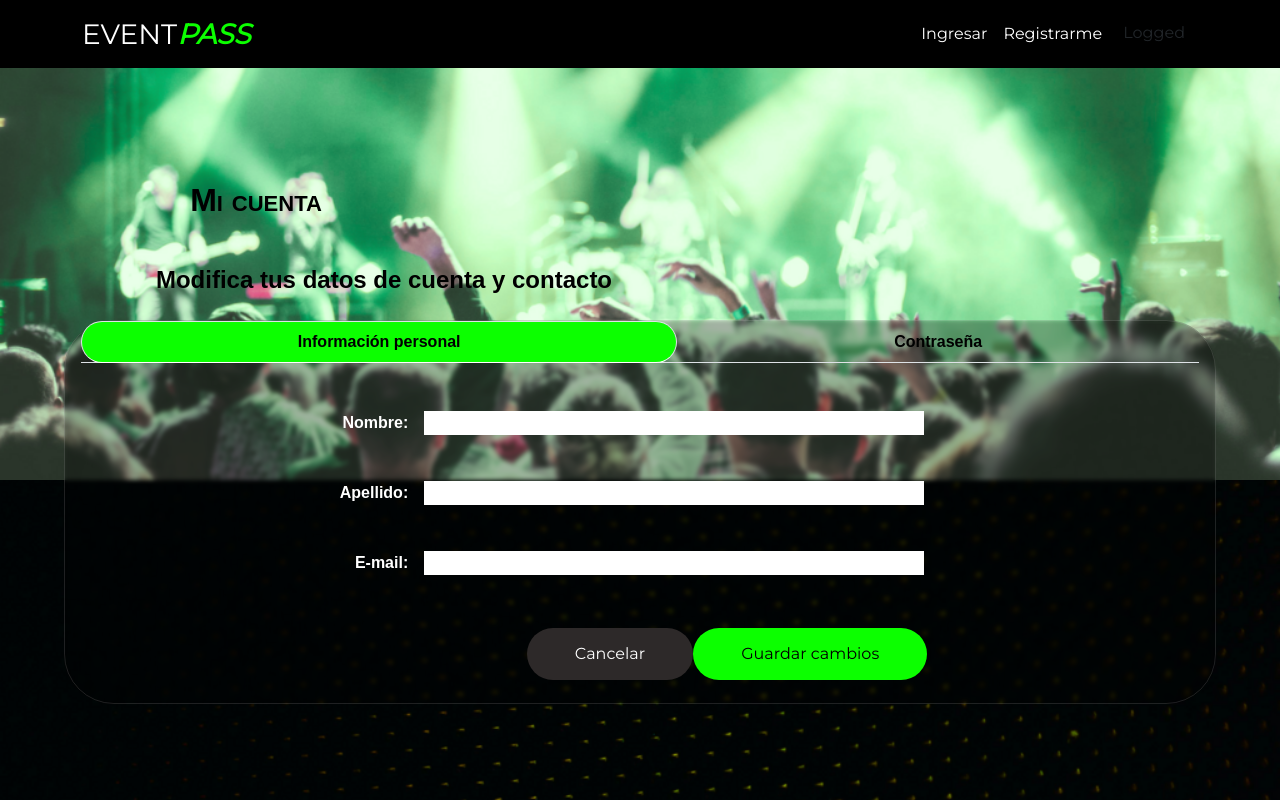
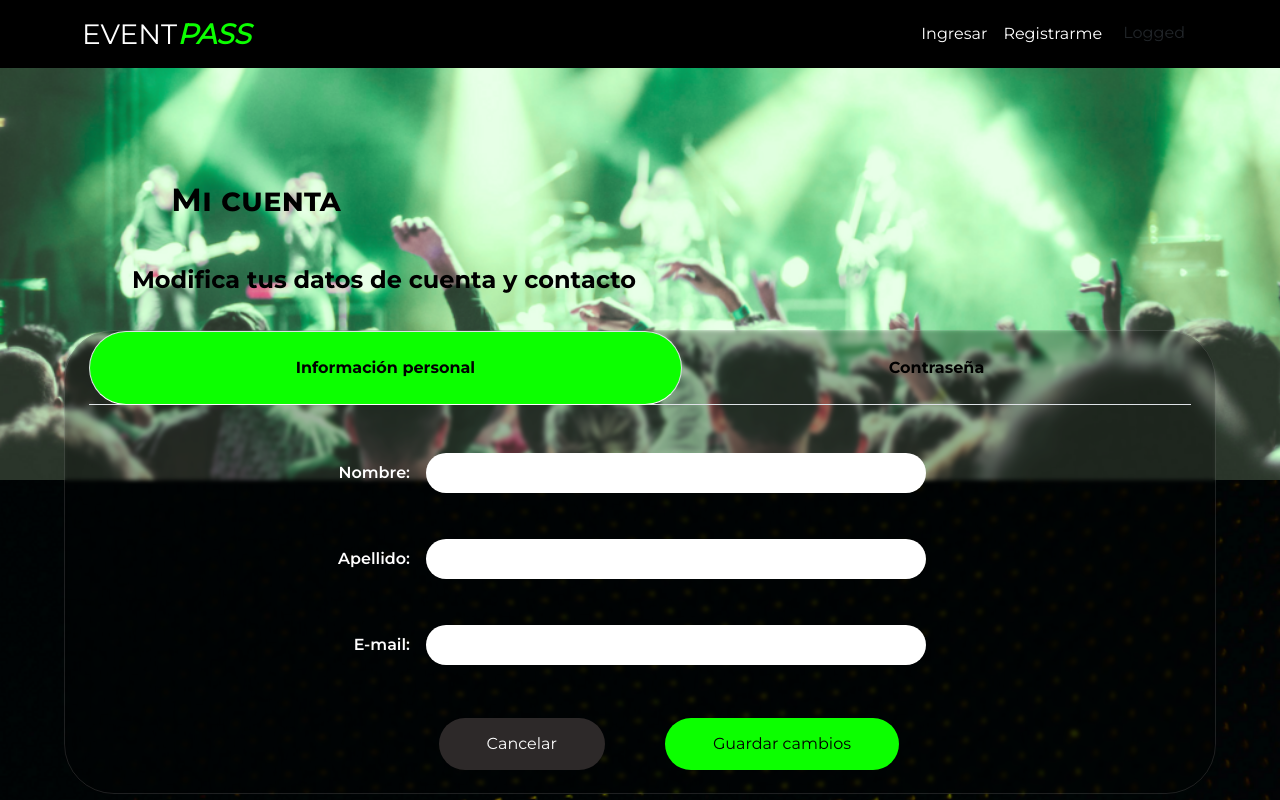
Before and after one commit to emmadamico/23644-grupo2-eventpass, a React (Create React App) app: page /profile in a window 1280 px wide. Shown: the top 800 px of the page. Built offline with nearby package versions, Linux system fonts and the light colour scheme.

Commit message:
se agrega uso de variables css

```diff
--- a/src/pages/Profile.jsx
+++ b/src/pages/Profile.jsx
@@ -1,12 +1,10 @@
 import "../App.css";
+import '../styles/profile.css';
 import { useState } from 'react';
 import { MyNavbar } from "../components/Navbar";
 import { Footer } from "../components/Footer";
 import Tab from 'react-bootstrap/Tab';
 import Tabs from 'react-bootstrap/Tabs';
-import '../styles/profile.css';
-import 'bootstrap/dist/css/bootstrap.min.css';
-
 
 export function Profile() {
   const [name, setName] = useState('');
@@ -18,25 +16,25 @@ export function Profile() {
   const [repeatPassword, setRepeatPassword] = useState('');
 
   const handlePasswordCancel = () => {
-    // Aquí puedes agregar la lógica para manejar la cancelación del cambio de contraseña
+    //lógica para manejar la cancelación del cambio de contraseña
   };
 
   const handlePasswordChange = () => {
-    // Aquí puedes agregar la lógica para manejar el cambio de contraseña
+    // lógica para manejar el cambio de contraseña
   };
 
   const handleCancel = () => {
-    // Aquí puedes agregar la lógica para manejar la cancelación de los cambios
+    //lógica para manejar la cancelación de los cambios
   };
 
   const handleSave = () => {
-    // Aquí puedes agregar la lógica para guardar los cambios
+    //lógica para guardar los cambios
   };
 
   return (
-    <main>
+    <main className="profile">
       <MyNavbar/>
-      <banner className='banner'>
+      <banner className='banner-profile'>
         <img
             src="/banner.png"
             alt=""
@@ -44,8 +42,6 @@ export function Profile() {
           <h1 className="title">Mi cuenta</h1>
           <p>Modifica tus datos de cuenta y contacto</p>
       </banner>
-
-
 
       <div className="card-user mx-auto">
         <Tabs
@@ -75,7 +71,7 @@ export function Profile() {
                     <input className='mx-3 border-0 input-form' type="email" value={email} onChange={e => setEmail(e.target.value)} />
                   </label>
                 </div>
-                <div className='btn form-item mt-3'>
+                <div className='btn mt-3'>
                   <button className='cancel-btn' type="button" onClick={handleCancel}>Cancelar</button>
                   <button className='save-btn' type="button" onClick={handleSave}>Guardar cambios</button>
                 </div>
@@ -104,7 +100,7 @@ export function Profile() {
                   <input className='mx-3 border-0 input-form' type="password" value={repeatPassword} onChange={e => setRepeatPassword(e.target.value)} />
               </label>
             </div>
-            <div className='btn form-item mt-3'>
+            <div className='btn mt-3'>
               <button className='cancel-btn' type="button" onClick={handlePasswordCancel}>Cancelar</button>
               <button className='save-btn' type="button" onClick={handlePasswordChange}>Cambiar contraseña</button>
             </div>
@@ -114,7 +110,6 @@ export function Profile() {
         </Tab>
       </Tabs>
       </div>
-
       <Footer/>
     </main>
   );
--- a/src/styles/profile.css
+++ b/src/styles/profile.css
@@ -1,31 +1,32 @@
+/*background de profile-main*/
+.profile{
+    background-image: url(../../public/background.png);
+    background-repeat: no-repeat;
+    background-size:cover;
+}
 /*Se estiliza banner*/
-.banner img {
+.banner-profile img {
     width: 100%;
     height: 30rem;
     object-fit: cover;
 }
-.banner .title, p{
+.banner-profile .title, p{
     position: absolute;
     top: 25%;
     left: 20%;
     transform: translate(-50%, -50%);
-    color: black;
+    color: var(--bg-main-color);
     font-size: 2em;
-    font-family: 'Montserrat', sans-serif;
+    font-family: var(--Montserrat-bold);
     font-variant: small-caps;
-    font-weight: bold;
 }
-.banner p{
+.banner-profile p{
     top: 35%;
     left: 30%;
     font-size: 1.5em;
     font-variant: none;
 }
-main{
-    background-image: url(../../public/background.png);
-    background-repeat: no-repeat;
-    background-size:cover;
-}
+/*card principal*/
 .card-user{
     width: 90%;
     height: auto;
@@ -34,37 +35,37 @@ main{
     backdrop-filter: blur(2px) brightness(0.7);
     border: 1px solid rgba(255, 255, 255, 0.12);
     position: relative;
-    top: -160px;
-    padding: 0 1rem;
+    top: -150px;
+    padding: 0 1.5rem;
 }
-
 .card-user .nav-tabs .nav-link {
     border-radius: 50px;
-    color: black;
-    font-family: 'Montserrat', sans-serif;
-    font-weight: bolder;
+    color: var(--bg-main-color);
+    font-family: var(--Montserrat-bold);
+    padding: 1.5rem;
 }
 
 .card-user .nav-tabs .nav-link.active {
-    background-color: #0CFF00;
+    background-color: var(--green-light-color);
 }
 
+/*formulario*/
 .user-form label{
     margin-bottom: 30px;
-    color: white;
+    color: var(--white-color);
     font-size: 1em;
-    font-family: 'Montserrat', sans-serif;
-    font-weight: bolder;
+    font-family: var(--Montserrat-semibold);
 }
-
 .btn{
     display: flex;
 }
-
+.btn button{
+    margin: 0 30px;
+}
 .cancel-btn{
     font-size: 1em;
     background-color: #2D2929;
-    color: white;
+    color: var(--white-color);
     padding: 14px 48px;
     border-radius: 50px;
     transition: all .3s ease-in-out;
@@ -76,8 +77,8 @@ main{
 
 .save-btn{
     font-size: 1em;
-    background-color: #0CFF00;
-    color: black;
+    background-color: var(--green-light-color);
+    color: var(--bg-main-color);
     padding: 14px 48px;
     border-radius: 50px;
     transition: all .3s ease-in-out;
@@ -90,4 +91,6 @@ main{
 
   .input-form{
     width: 500px;
+    padding: 0.5rem;
+    border-radius: 50px;
   }
```
